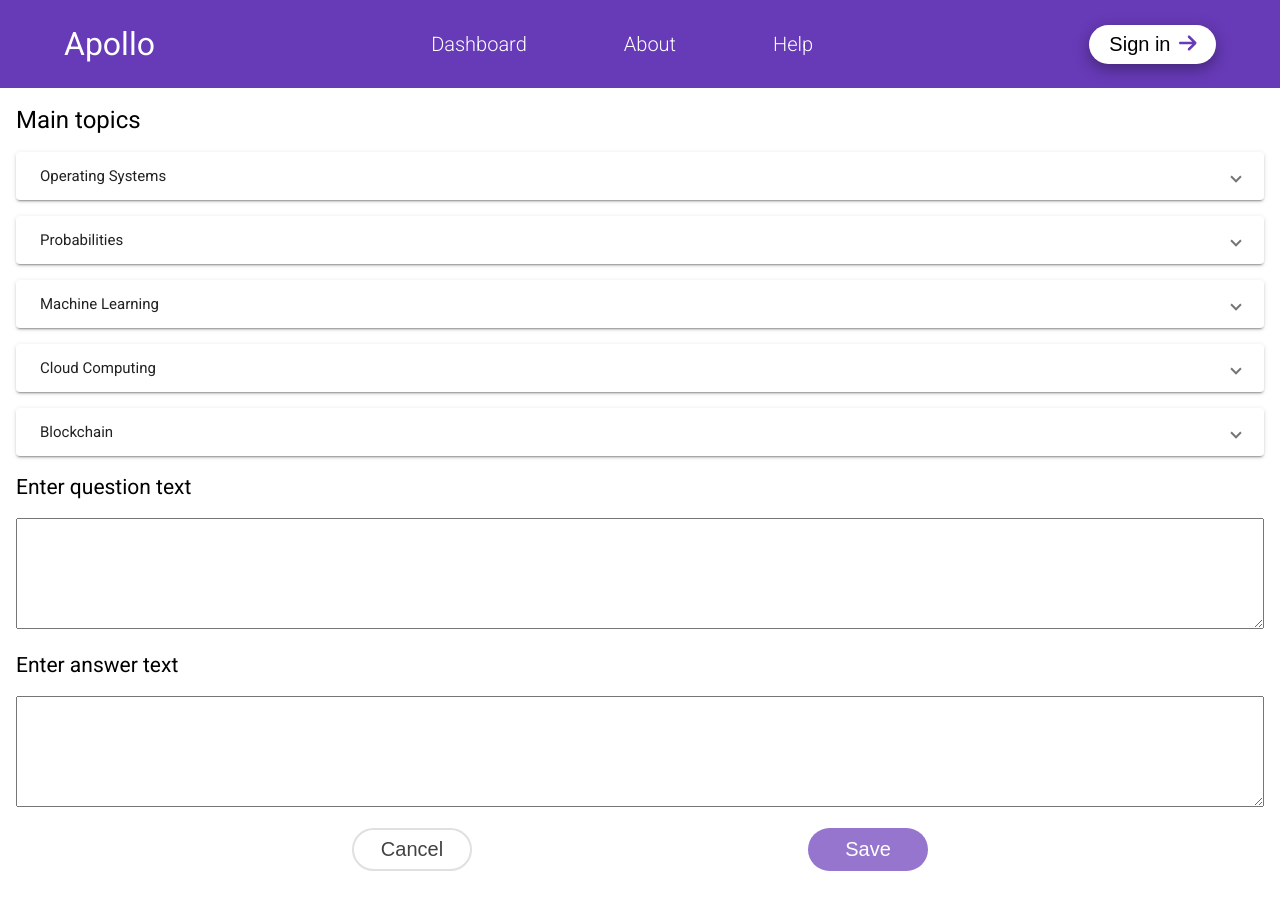
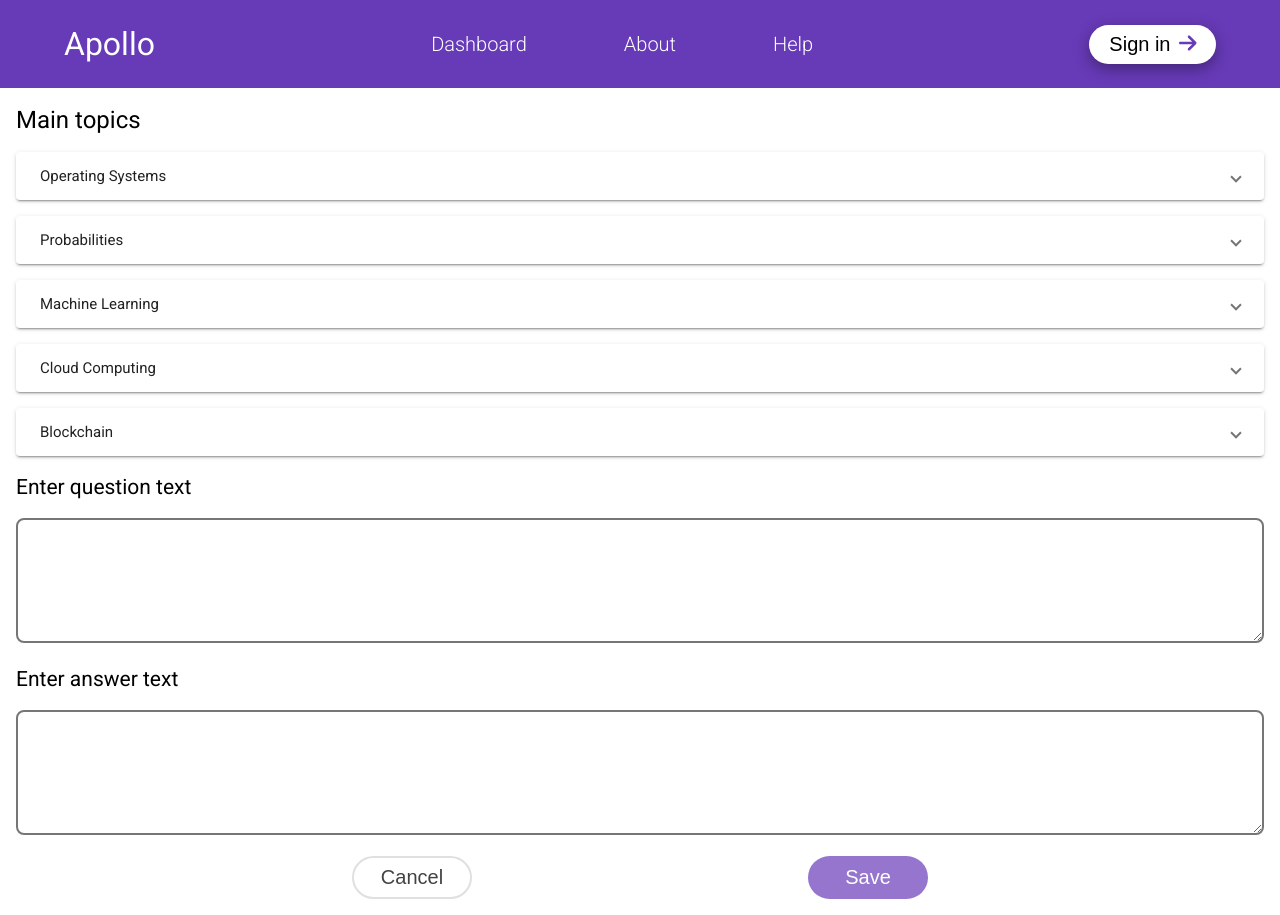
Before and after one commit to popastefan10/apollo-frontend, an Angular app: page /dashboard in a window 1280 px wide. Before the commit the page ends 887 px from the top, so only its background shows below. Built offline with nearby package versions, Linux system fonts and the light colour scheme.

Commit message:
add styling for textarea

```diff
--- a/src/styles.scss
+++ b/src/styles.scss
@@ -3,6 +3,7 @@
 @use "typography" as *;
 @use "button" as *;
 @use "colors" as *;
+@use "textarea" as *;
 
 html, body { height: 100%; }
 body { margin: 0; font-family: Roboto, "Helvetica Neue", sans-serif; }
@@ -35,3 +36,5 @@ mat-expansion-panel.with-margin {
 }
 
 @include button;
+
+@include textarea;
--- /dev/null
+++ b/src/theme/_textarea.scss
@@ -0,0 +1,10 @@
+@use "colors" as *;
+
+@mixin textarea {
+  textarea {
+    border-width: 2px;
+    border-radius: 8px;
+    padding: 8px;
+    caret-color: $very-dark-deep-purple;
+  }
+}
```
